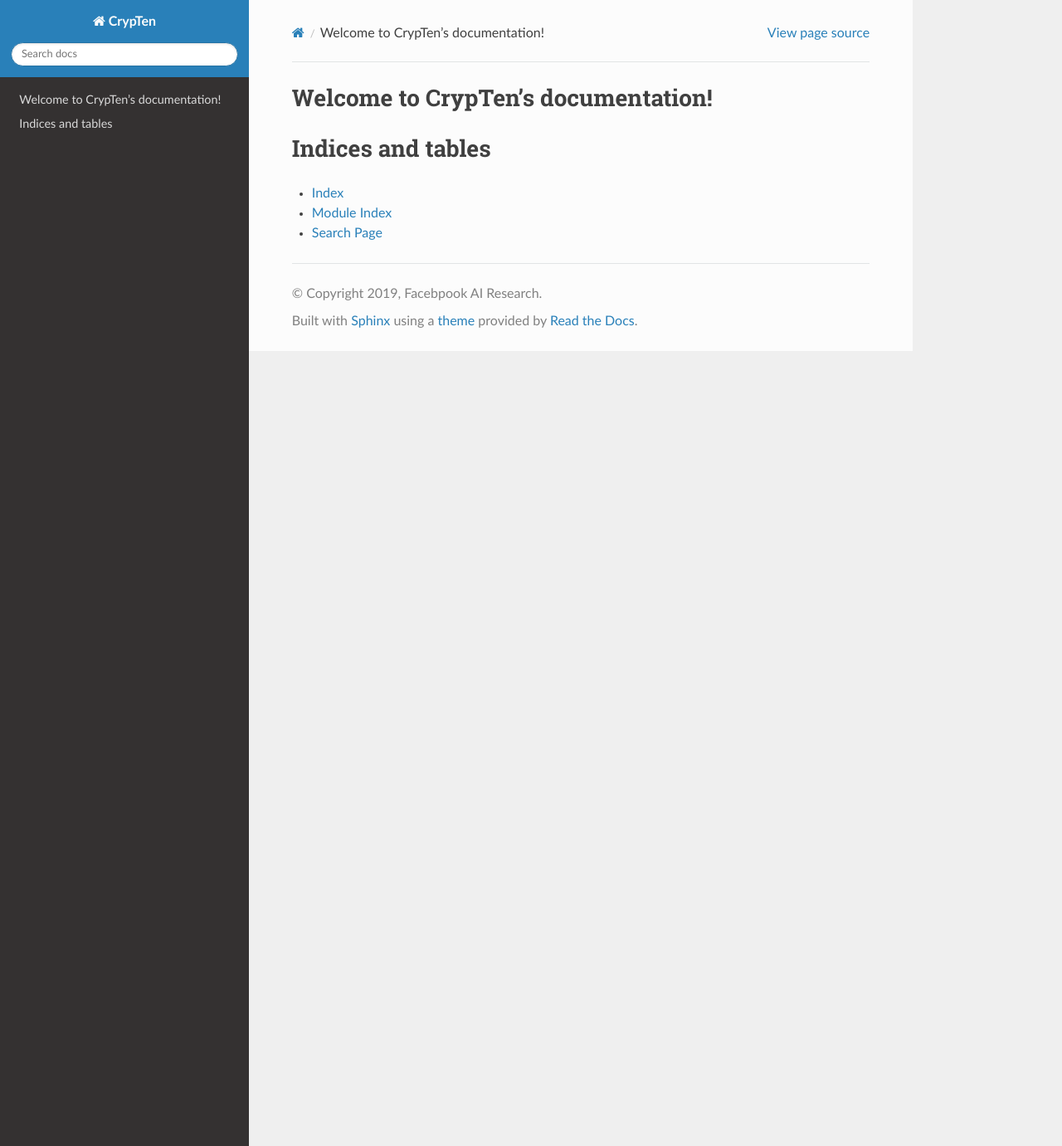
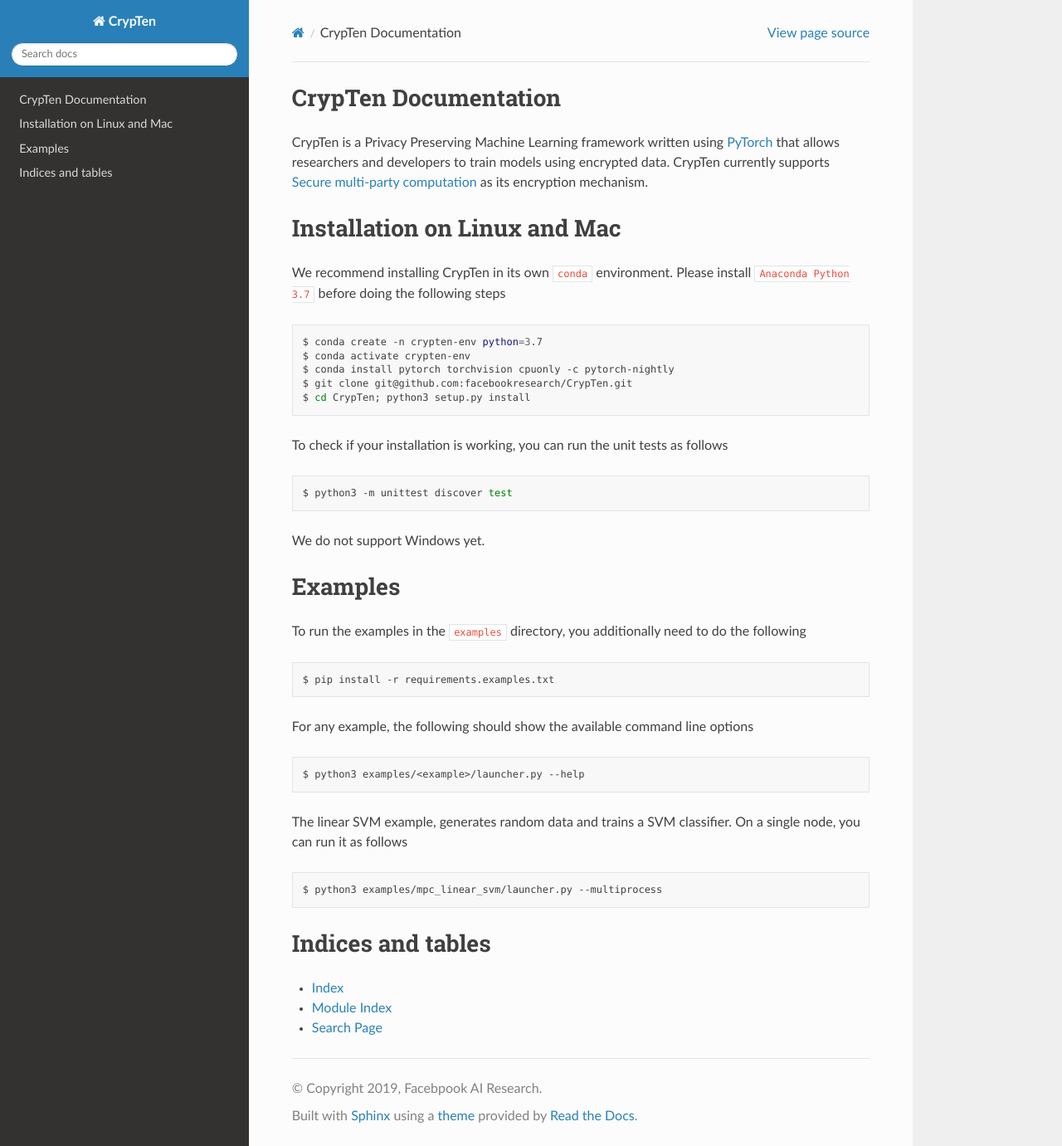
Before and after one commit to facebookresearch/CrypTen, a Sphinx documentation site: the page built from docs/index.rst, in a window 1280 px wide and 1381 px high. Shown: the whole window at 83% size. Built offline with Sphinx 7.4.7 and the Read the Docs theme 2.0.0, drawn with Linux system fonts in a browser that asks for light colours.

Commit message:
Adding install instructions
Summary: Pull Request resolved: https://github.com/fairinternal/CrypTen/pull/12

Differential Revision: D17432743

Pulled By: shubho

fbshipit-source-id: cabafa380307b8eba1ca1ae5c0490406362df6b6

```diff
--- a/docs/index.rst
+++ b/docs/index.rst
@@ -3,8 +3,60 @@
    You can adapt this file completely to your liking, but it should at least
    contain the root `toctree` directive.
 
-Welcome to CrypTen's documentation!
-===================================
+CrypTen Documentation
+=====================
+CrypTen is a Privacy Preserving Machine Learning framework written using `PyTorch
+<http://pytorch.org/>`_ that allows researchers and developers to
+train models using encrypted data. CrypTen currently supports
+`Secure multi-party computation
+<https://en.wikipedia.org/wiki/Secure_multi-party_computation>`_ as its encryption
+mechanism.
+
+Installation on Linux and Mac
+=============================
+
+We recommend installing CrypTen in its own ``conda`` environment. Please install
+``Anaconda Python 3.7`` before doing the following steps
+
+.. code-block:: bash
+
+    $ conda create -n crypten-env python=3.7
+    $ conda activate crypten-env
+    $ conda install pytorch torchvision cpuonly -c pytorch-nightly
+    $ git clone git@github.com:facebookresearch/CrypTen.git
+    $ cd CrypTen; python3 setup.py install
+
+To check if your installation is working, you can run the unit tests as follows
+
+.. code-block:: bash
+
+    $ python3 -m unittest discover test
+
+We do not support Windows yet.
+
+Examples
+========
+
+To run the examples in the ``examples`` directory, you additionally need to do
+the following
+
+.. code-block:: bash
+
+    $ pip install -r requirements.examples.txt
+
+For any example, the following should show the available command line options
+
+.. code-block:: bash
+
+    $ python3 examples/<example>/launcher.py --help
+
+The linear SVM example, generates random data and trains a SVM classifier.
+On a single node, you can run it as follows
+
+.. code-block:: bash
+
+    $ python3 examples/mpc_linear_svm/launcher.py --multiprocess
+
 
 .. toctree::
    :maxdepth: 2
```
